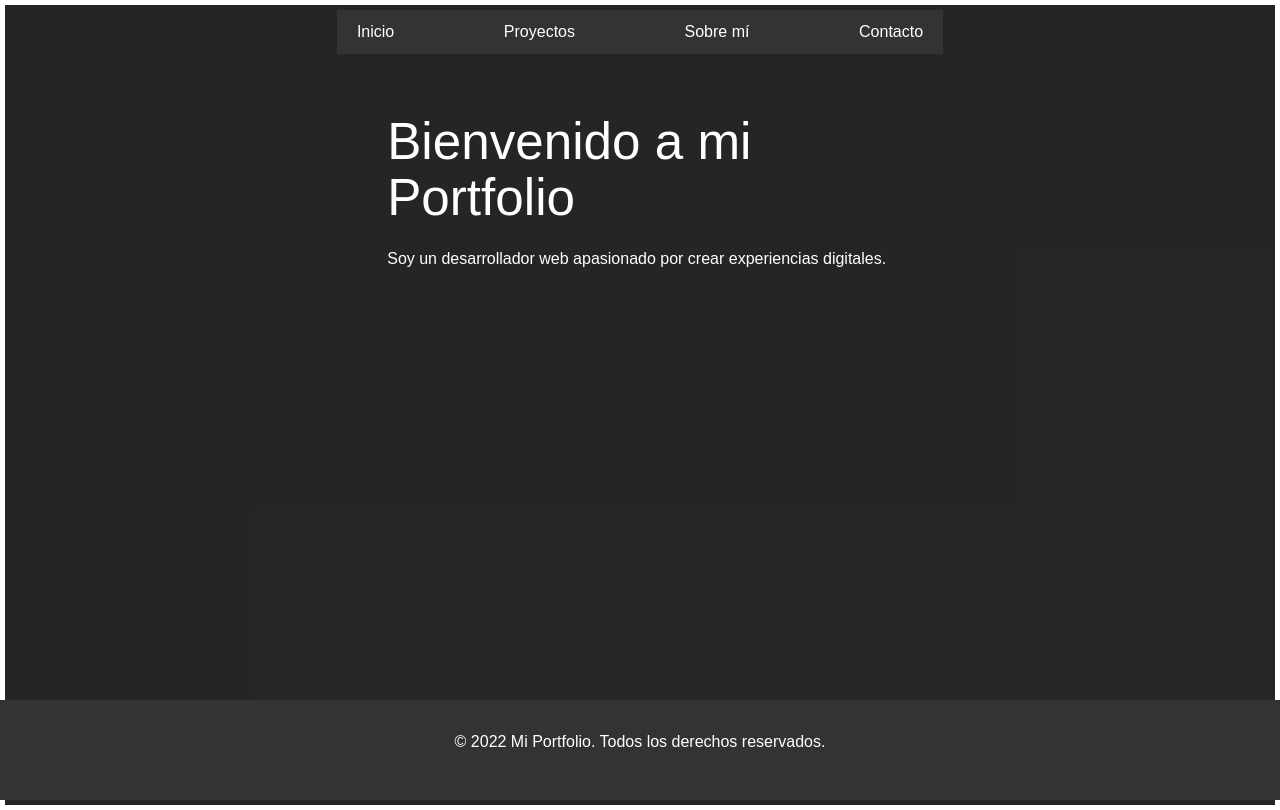
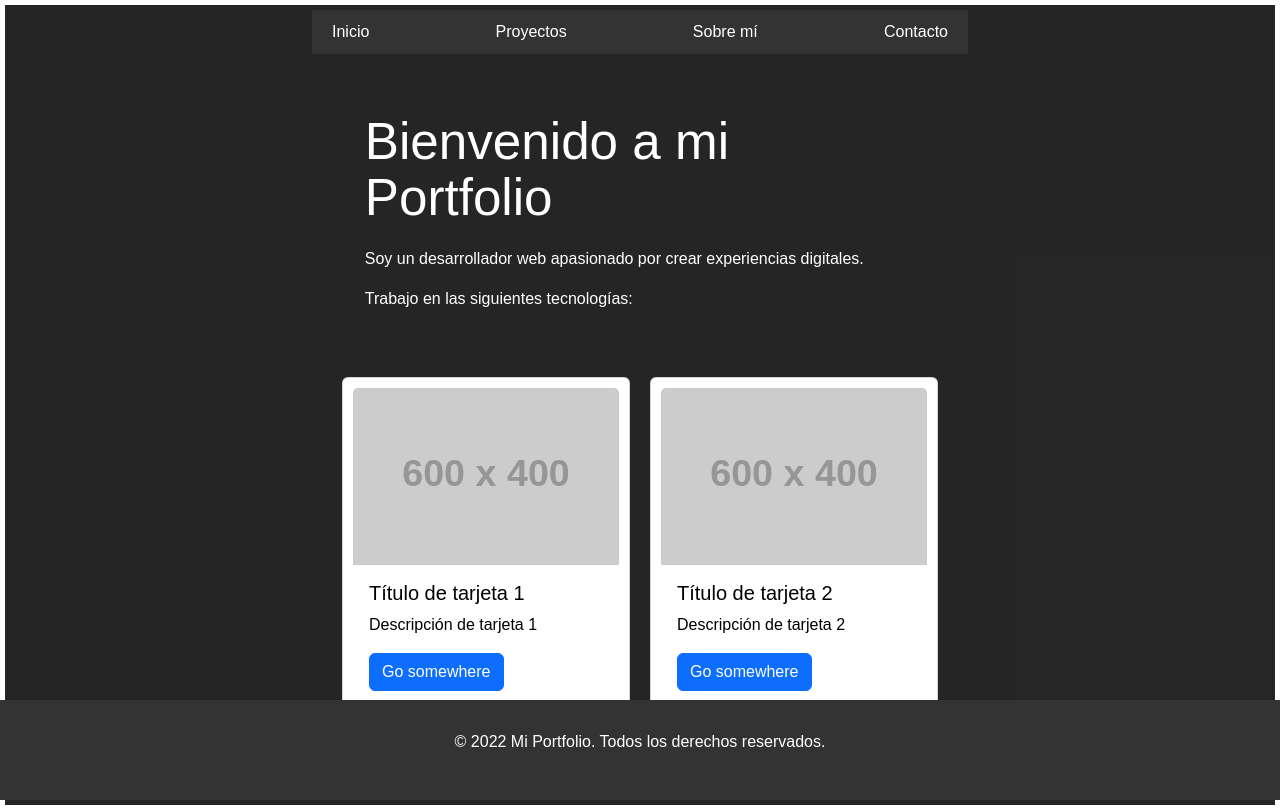
Before and after one commit to shadoblack/portfolio-en-REACT, a React (Vite) app in the folder portfolio-en-react-js/: page /inicio in a window 1280 px wide. Built offline with nearby package versions, Linux system fonts and the light colour scheme.

Commit message:
autogenerador de tarjetas de tecnologias en la pagina de inicio

```diff
--- a/portfolio-en-react-js/src/App.jsx
+++ b/portfolio-en-react-js/src/App.jsx
@@ -14,6 +14,7 @@ function App() {
 
         <Menu />
             <Routes>
+            <Route exact path="/" element={<InicioPage />} />
               <Route path="/inicio" element={<InicioPage />} />
               <Route path="/proyectos" element={<ProyectosPage />} />
               <Route path="/sobre-mi" element={<SobreMiPage />} />
--- /dev/null
+++ b/portfolio-en-react-js/src/data/Techs.json
@@ -0,0 +1,12 @@
+[
+    {
+      "imgSrc": "https://placehold.co/600x400/png",
+      "title": "Título de tarjeta 1",
+      "text": "Descripción de tarjeta 1"
+    },
+    {
+      "imgSrc": "https://placehold.co/600x400/png",
+      "title": "Título de tarjeta 2",
+      "text": "Descripción de tarjeta 2"
+    }
+  ]
--- a/portfolio-en-react-js/src/pages/InicioPage.jsx
+++ b/portfolio-en-react-js/src/pages/InicioPage.jsx
@@ -1,11 +1,12 @@
 
+import Techs from "./../data/Techs.json"
 export const InicioPage = () => {
   return (
     <>
       <meta charSet="UTF-8" />
       <meta name="viewport" content="width=device-width, initial-scale=1.0" />
       <title>Mi Portfolio</title>
-      <link rel="stylesheet" href="./src/styles/styles.css" />
+      <link rel="stylesheet" href="./src/styles/InicioPage.css" />
 
       <section id="inicio">
         <div className="container">
@@ -14,8 +15,25 @@ export const InicioPage = () => {
             Soy un desarrollador web apasionado por crear experiencias
             digitales.
           </p>
-        </div>
+
+          <p>Trabajo en las siguientes tecnologías:</p>
+       </div>
+       <div className="contenedor-tarjetas">
+          {Techs.map((Techs, index) => (
+            <div className="card" style={{ width: '18rem' }} key={index}>
+              <img className="card-img-top" src={Techs.imgSrc} alt="Card image cap" />
+              <div className="card-body">
+                <h5 className="card-title">{Techs.title}</h5>
+                <p className="card-text">{Techs.text}</p>
+                <a href="#" className="btn btn-primary">Go somewhere</a>
+              </div>
+            </div>
+          ))}
+</div>
+
+
       </section>
+
     </>
   );
 };
--- a/portfolio-en-react-js/src/styles/InicioPage.css
+++ b/portfolio-en-react-js/src/styles/InicioPage.css
@@ -0,0 +1,16 @@
+.contenedor-tarjetas{
+    display: flex;
+    padding: 10px;
+    margin: 10px;
+
+}
+
+.card{
+    display: flex;
+    padding: 10px;
+    margin: 10px;
+}
+
+.card-title,.card-text{
+    color: black;
+}
```
